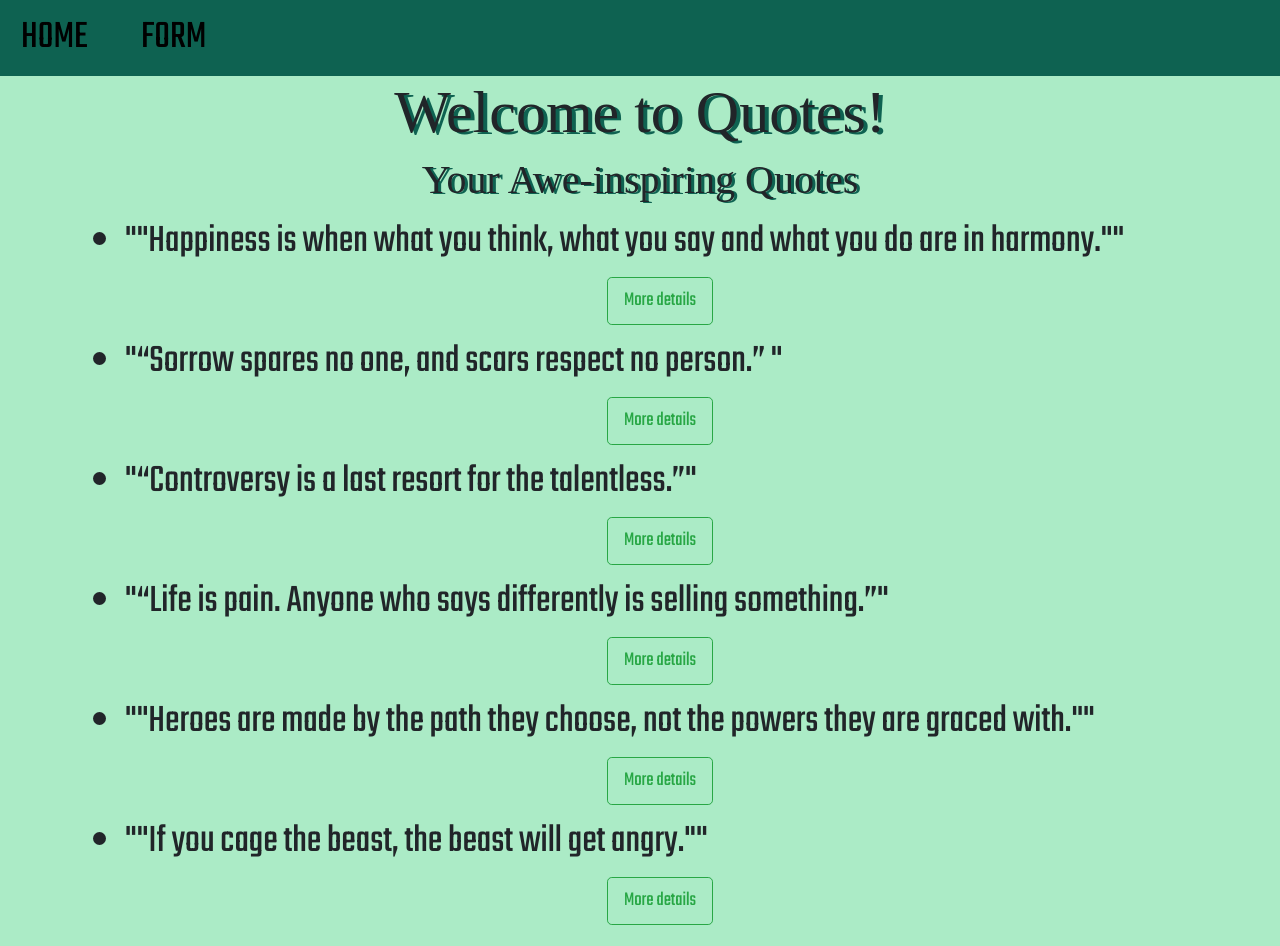
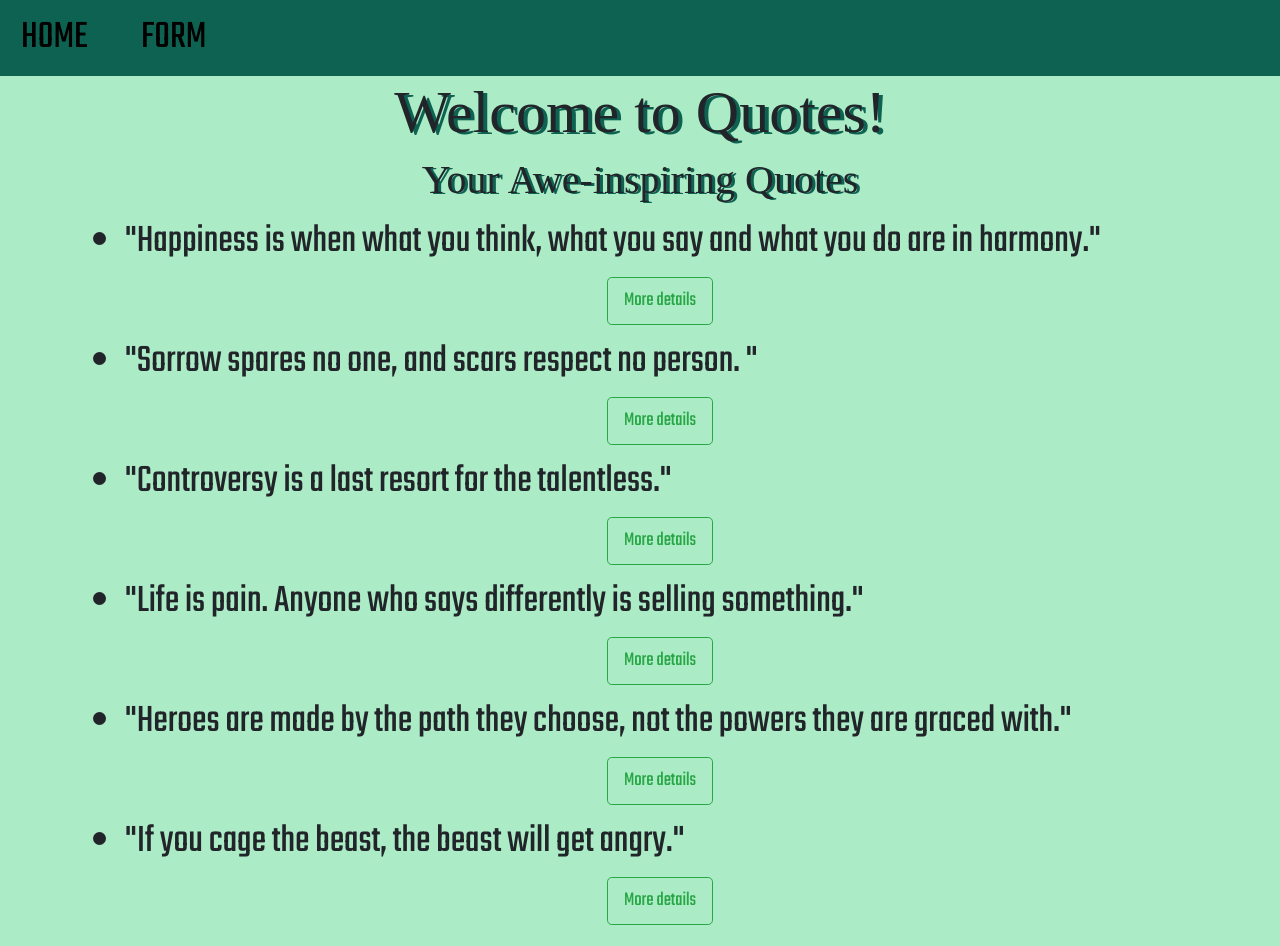
Before and after one commit to Wess58/Quotes, an Angular app: page / in a window 1280 px wide. Shown: the top 946 px of the page. Built offline with nearby package versions, Linux system fonts and the light colour scheme; a web font is replaced by a local one.

Commit message:
made changes in the quotes array

```diff
--- a/src/app/quotes/quotes.component.ts
+++ b/src/app/quotes/quotes.component.ts
@@ -9,12 +9,12 @@ import { Quotes } from '../quotes'
 export class QuotesComponent implements OnInit {
   // create the quotes array, plural since the array properties
   quotes = [
-    new Quotes(1, '"Happiness is when what you think, what you say and what you do are in harmony."', 'Mahatma Gandhi', 'Mbate w.g'),
-    new Quotes(2, '“Sorrow spares no one, and scars respect no person.” ', 'Sherrilyn Kenyon', 'Mbate w.g'),
-    new Quotes(3, '“Controversy is a last resort for the talentless.”', ' Criss Jami', 'Mbate w.g'),
-    new Quotes(4, '“Life is pain. Anyone who says differently is selling something.”', 'Sherrilyn Kenyon', 'Mbate w.g'),
-    new Quotes(5, '"Heroes are made by the path they choose, not the powers they are graced with."', 'Iron Man', 'Mbate w.g'),
-    new Quotes(6, '"If you cage the beast, the beast will get angry."', 'Wolverine', 'Mbate w.g'),
+    new Quotes(1, 'Happiness is when what you think, what you say and what you do are in harmony.', 'Mahatma Gandhi', 'Mbate w.g'),
+    new Quotes(2, 'Sorrow spares no one, and scars respect no person. ', 'Sherrilyn Kenyon', 'Mbate w.g'),
+    new Quotes(3, 'Controversy is a last resort for the talentless.', ' Criss Jami', 'Mbate w.g'),
+    new Quotes(4, 'Life is pain. Anyone who says differently is selling something.', 'Sherrilyn Kenyon', 'Mbate w.g'),
+    new Quotes(5, 'Heroes are made by the path they choose, not the powers they are graced with.', 'Iron Man', 'Mbate w.g'),
+    new Quotes(6, 'If you cage the beast, the beast will get angry.', 'Wolverine', 'Mbate w.g'),
 
   ]
   addNewQuotes(quotes) {
```
